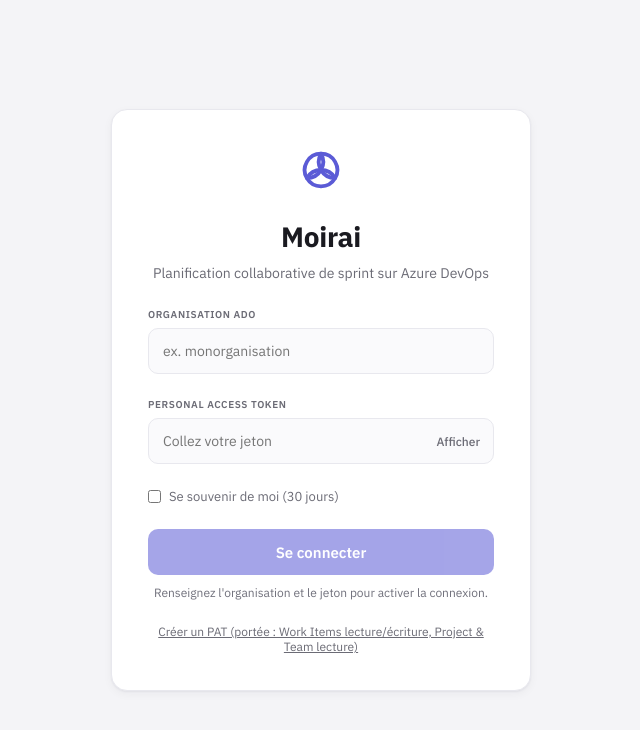
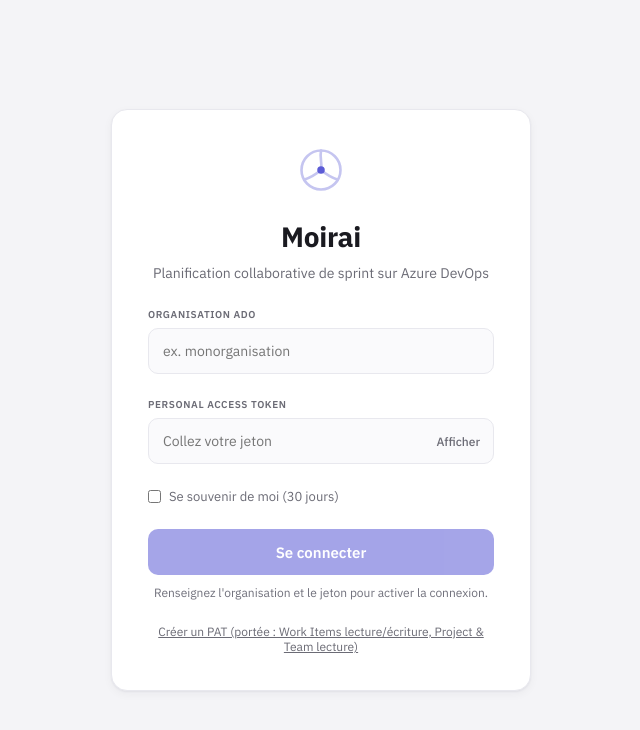
Before and after one commit to ImDjinn/Moires, a React (Vite) app in the folder apps/web/: page / in a window 1280 px wide. Shown: the top 730 px of the page, without its empty margins (319-959 px from the left). Built offline with nearby package versions, Linux system fonts and the light colour scheme; no server answers.

Commit message:
refactor(Brand): update MoiraiMark SVG for improved design and clarity

```diff
--- a/apps/web/src/components/Brand.tsx
+++ b/apps/web/src/components/Brand.tsx
@@ -1,13 +1,12 @@
-// Logo Moirai : triquetra — trois fils entrelacés, les trois Moirai tissant le fil de la vie.
+// Logo Moires : le fuseau — trois fils convergeant au centre, les Moirai filant la vie.
 export function MoiraiMark({ size = 26 }: { size?: number }) {
   return (
-    <svg width={size} height={size} viewBox="0 0 100 100" fill="none" aria-hidden>
-      <g stroke="currentColor" strokeWidth={8} strokeLinejoin="round" strokeLinecap="round">
-        <path d="M50 16 A34 34 0 0 1 79.44 67 A34 34 0 0 1 50 16 Z" />
-        <path d="M79.44 67 A34 34 0 0 1 20.56 67 A34 34 0 0 1 79.44 67 Z" />
-        <path d="M20.56 67 A34 34 0 0 1 50 16 A34 34 0 0 1 20.56 67 Z" />
-        <circle cx="50" cy="50" r="4.5" fill="currentColor" stroke="none" />
+    <svg width={size} height={size} viewBox="0 0 64 64" fill="none" aria-hidden>
+      <g stroke="currentColor" strokeWidth={3.5} strokeLinecap="round" opacity={0.35}>
+        <circle cx="32" cy="32" r="26" />
+        <path d="M 32 6 C 30 16, 34 24, 32 32 M 9.5 45 C 18 42, 25 38, 32 32 M 54.5 45 C 46 42, 39 38, 32 32" />
       </g>
+      <circle cx="32" cy="32" r="5" fill="currentColor" />
     </svg>
   );
 }
```
